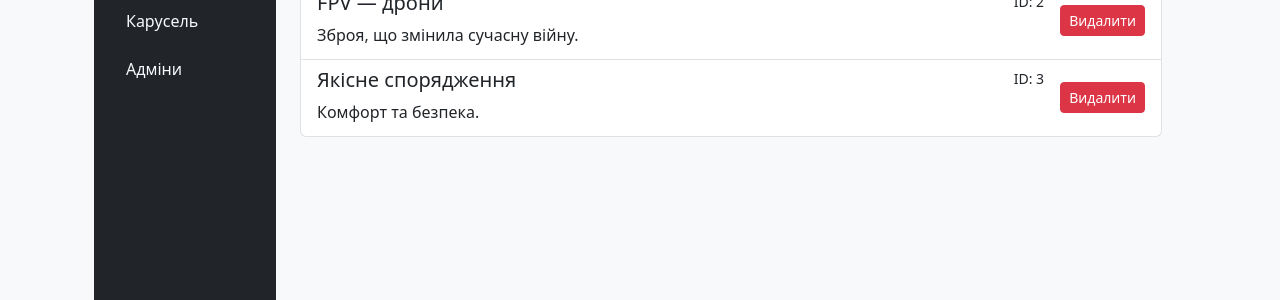
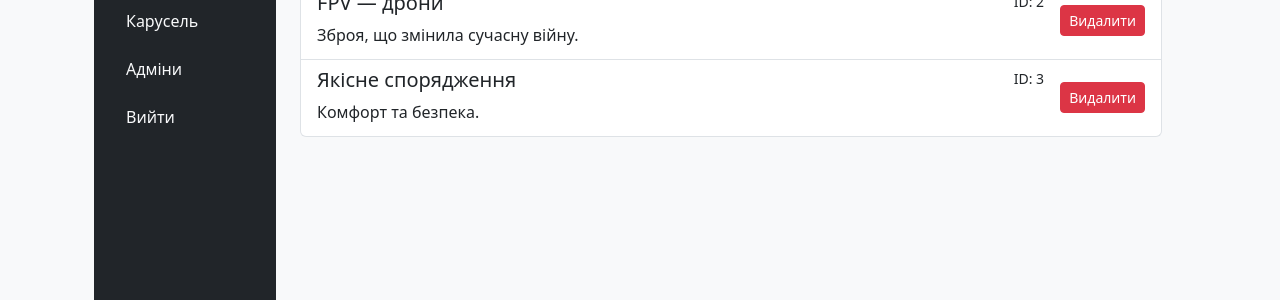
Before and after one commit to akmeD0/defense-industry, a Flask app: page /admin/carousel in a window 1280 px wide. Shown: the part 283-583 px from the top of the page. Run offline with Flask 3, Linux system fonts and the light colour scheme; a user stored in the database is signed in.

Commit message:
Add logout button

```diff
--- a/app.py
+++ b/app.py
@@ -1,5 +1,4 @@
-from flask import Flask, render_template, request, redirect, url_for, abort, session
-from functools import wraps
+from flask import Flask, render_template, request, redirect, url_for, abort
 from forms import LoginForm
 from flask_login import LoginManager, login_user, logout_user, login_required, current_user
 from models import db, User
--- a/templates/admin_sidebar.html
+++ b/templates/admin_sidebar.html
@@ -15,5 +15,8 @@
       <li class="nav-item mb-2">
         <a class="nav-link text-light" href="{{ url_for('admin_list') }}">Адміни</a>
       </li>
+      <li class="nav-item mb-2">
+        <a class="nav-link text-light" href="{{ url_for('logout') }}">Вийти</a>
+      </li>
     </ul>
   </div>
```
